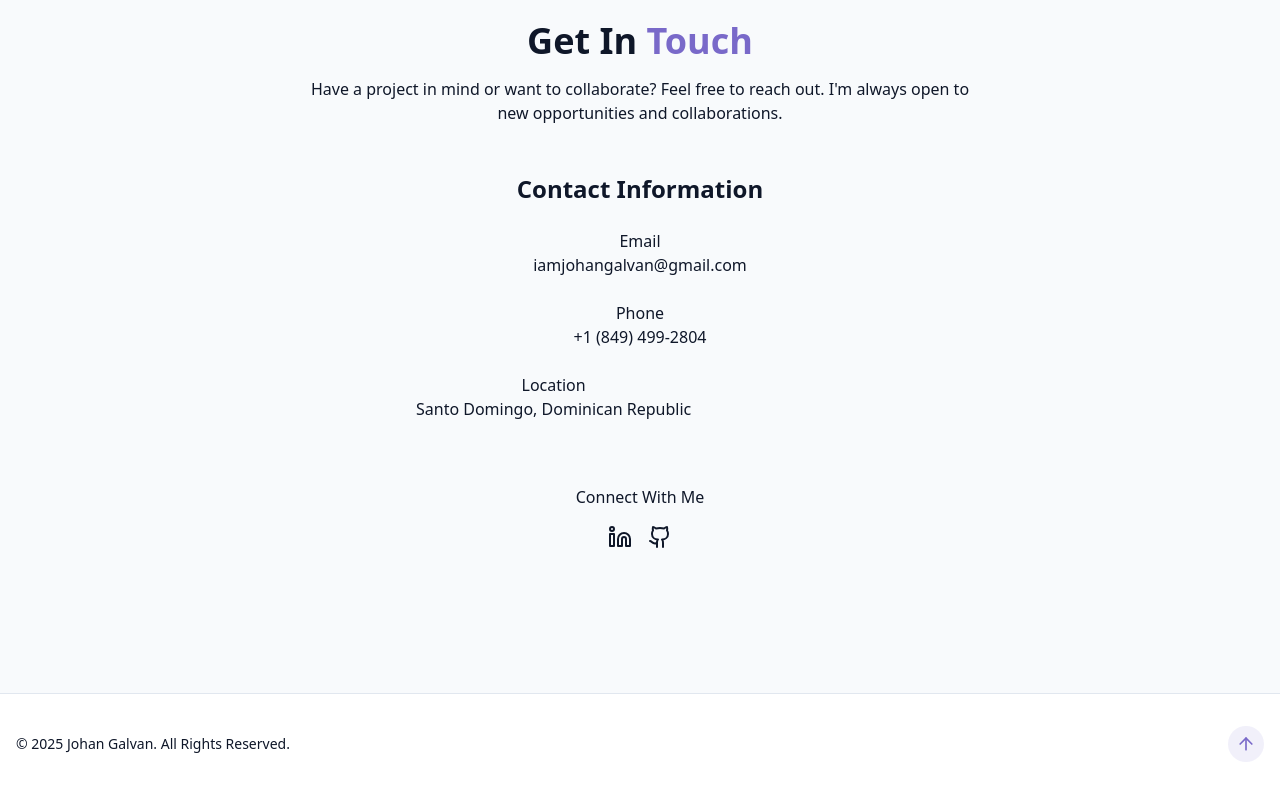
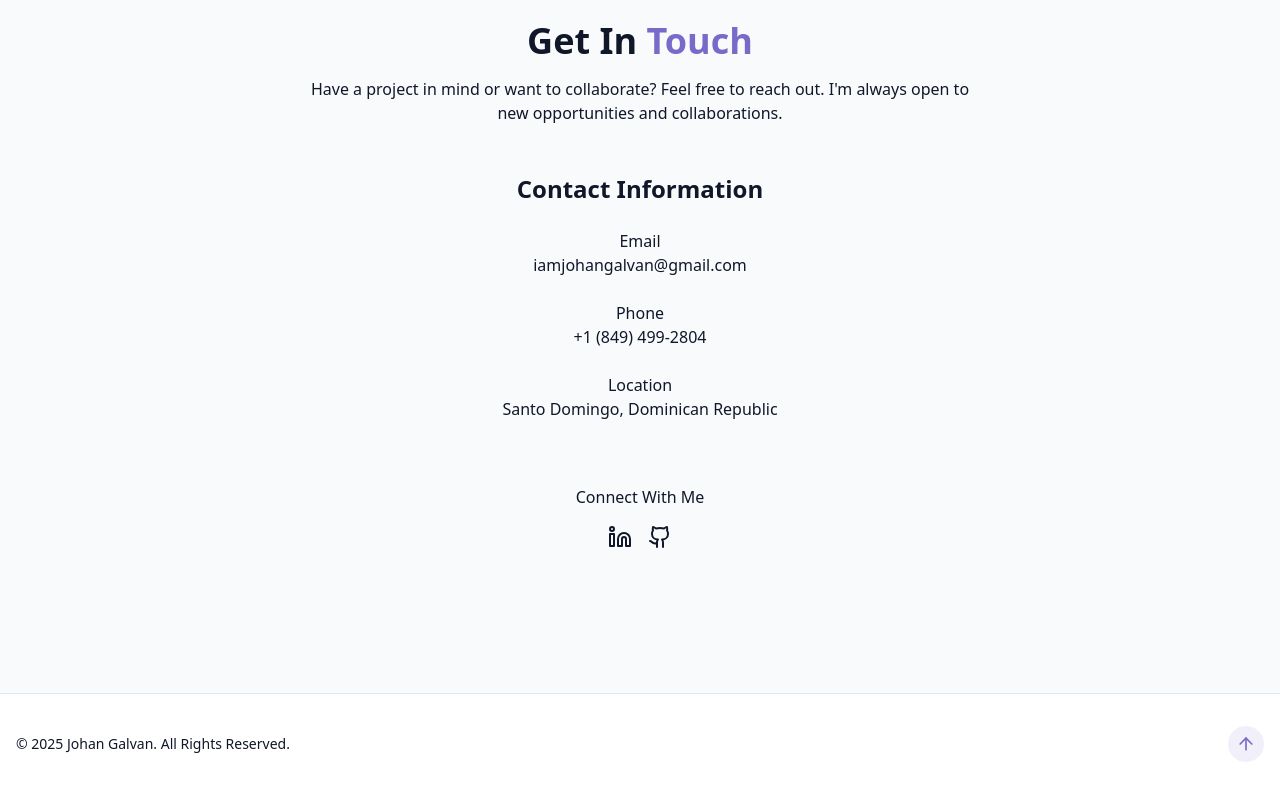
Before and after one commit to iamjohangalvan/portfolio, a React (Vite) app: page / in a window 1280 px wide. Shown: the part 3779-4579 px from the top of the page. Built offline with nearby package versions, Linux system fonts and the light colour scheme.

Commit message:
center contact section

```diff
--- a/src/components/ContactSection.jsx
+++ b/src/components/ContactSection.jsx
@@ -63,7 +63,7 @@
                   </a>
                 </div>
               </div>
-              <div className="flex items-center space-x-4">
+             <div className="flex items-center justify-center space-x-4">
 
                 <div>
                   <h4 className="font-medium"> Location</h4>
```
